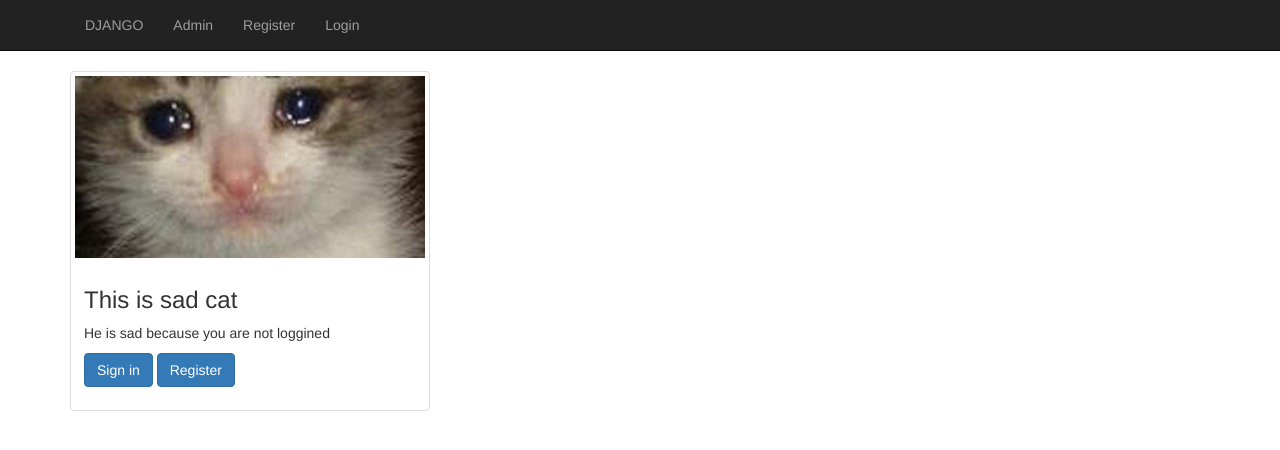
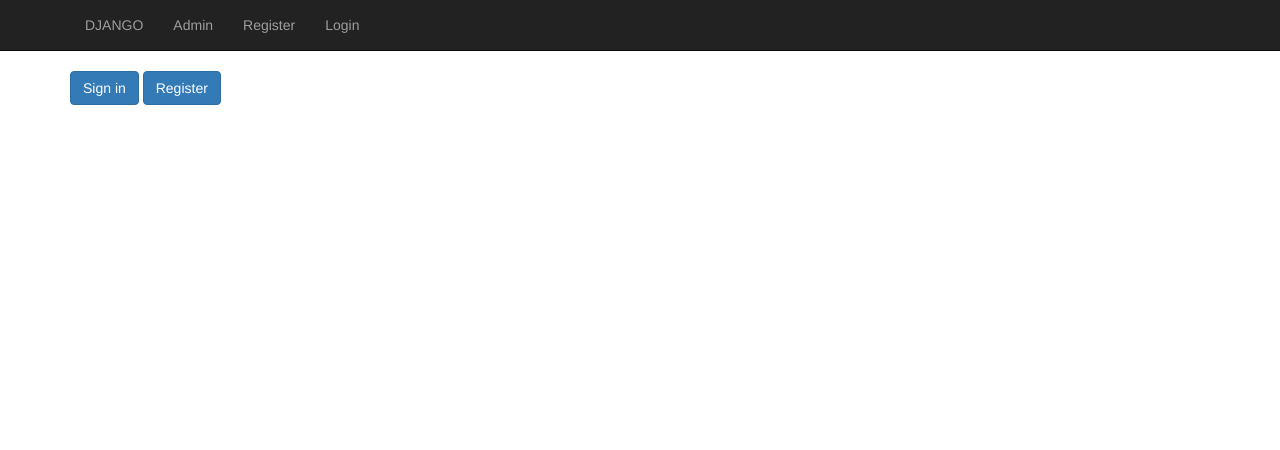
Before and after one commit to geekVitalik/django-deploying-example, a Django app: page / in a window 1280 px wide. Shown: the top 450 px of the page. Run offline with Django 3.2, Linux system fonts and the light colour scheme; some libraries are stand-ins or nearby versions.

Commit message:
some index changes

```diff
--- a/learning_users/templates/basic_app/index.html
+++ b/learning_users/templates/basic_app/index.html
@@ -32,21 +32,10 @@
 
 
 {% else %}
-  <div class="row">
-    <div class="col-md-6 col-md-4">
-
-      <div class="thumbnail">
-        <img src="{% static "images/sad_cat.jpg" %}" alt="...">
-        <div class="caption">
-          <h3>This is sad cat</h3>
-          <p>He is sad because you are not loggined </p>
 
           <p><a href="{% url 'basic_app:user_login' %}" class="btn btn-primary" role="button">Sign in </a>
             <a href="{% url 'basic_app:register'%}" class="btn btn-primary" role="button">Register</a></p>
-        </div>
-      </div>
-    </div>
-  </div>
+
 {% endif %}
 
 
```
